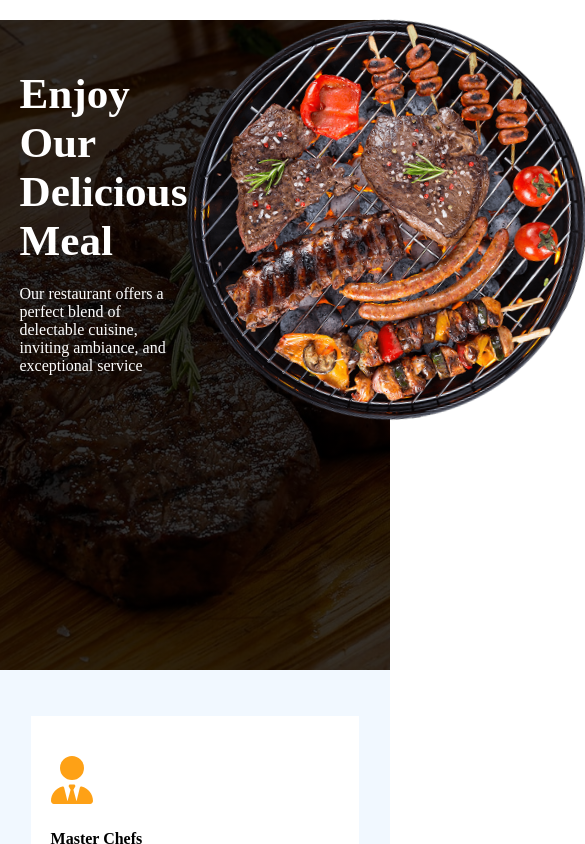
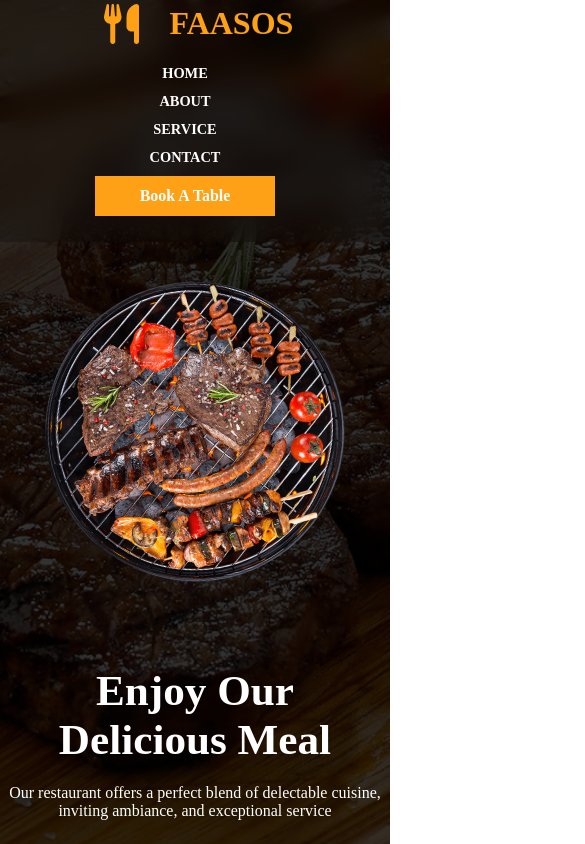
Before and after one commit to Sahilnainani/restaurant-web, a React (Create React App) app: page / in a window 390 px wide. Shown: the top 844 px of the page, 585 px wide, since content can reach past the window. Built offline with nearby package versions, Linux system fonts and the light colour scheme.

Commit message:
make every section responsive

```diff
--- a/src/components/Home.js
+++ b/src/components/Home.js
@@ -1,4 +1,3 @@
-
 import React from "react";
 import { FontAwesomeIcon } from "@fortawesome/react-fontawesome";
 import {
--- a/src/css/Home.css
+++ b/src/css/Home.css
@@ -17,6 +17,9 @@
   display: flex;
   align-items: center;
 }
+.container .navbar .toggle-btn{
+    display: none;
+  }
 .container .restaurant-name {
   align-items: center;
   display: flex;
@@ -80,6 +83,7 @@
   margin-bottom: 20px;
 }
 .container .content .spinner {
+    overflow: hidden;
   margin-left: auto;
   margin-right: 30px;
 }
@@ -187,7 +191,7 @@
   margin: 10px 0;
 }
 .about-container .about-content .experience {
-  display: flex;
+  /* display: flex; */
   margin-bottom: 20px;
 }
 .about-container .about-content .experience .experience1 {
@@ -427,12 +431,45 @@
   width: fit-content;
   color: white;
 }
+.dropdown-menu{
+    position: absolute;
+    right: 2rem;
+    top: 35px;
+    width: 100%;
+    border-radius: 10px;
+    background-color: #0f172b;
+    /* background-b; */
+}
+.dropdown-menu li{
+    padding: 0.5rem;
+    display: flex;
+    /* align-items: center; */
+    justify-content: center;
+}
+.dropdown-menu li a {
+    text-decoration: none;
+    color: white;
+    font-weight: 700;
+    cursor: pointer;
+    font-size: 0.9rem;
+  }
+  .dropdown-menu li a:hover {
+    color: #fea116;
+    transition: 0.5s;
+  }
+  .dropdown-menu li button {
+    background-color: #fea116;
+    font-weight: 600;
+    color: white;
+    border: #fea116;
+    font-size: 1rem;
+    height: 40px;
+    width: 180px;
+    cursor: pointer;
+  }
 @media screen and (max-width: 1300px) {
   .services-container .service {
     flex: 35%;
-  }
-  .container .navbar {
-    display: none;
   }
   .booking-container {
     display: block;
@@ -452,7 +489,29 @@
     display: block;
   }
 }
-@media screen and (max-width: 900px) {
+@media screen and (max-width: 920px) {
+        .container .navbar .restaurant-name{
+        width: fit-content;
+        margin-left: auto;
+        margin-right: auto;
+        }
+      .container {
+        height: 750px;
+      }
+      .container .navbar{
+        backdrop-filter: blur(15px);
+        background: rgba(0, 0, 0, 0.2);
+        text-align: center;
+        display: block;
+        padding-bottom: 10px;
+      }
+      .container .navbar ul{
+        display: block;
+      }
+      .container .navbar ul li{
+        margin: 10px;
+      }
+
   .footer .footer1 .section h4 {
     margin-top: 0px;
     margin-bottom: 8px;
@@ -469,7 +528,83 @@
     padding: 0 10px;
   }
 }
+@media screen and (max-width: 800px) and (min-width:500px){
+    .container .content .spinner {
+        margin-left: auto;
+        margin-right: auto;
+        width: 400px;
+    }
+}
+
+@media screen and (max-width: 800px){
+    .container{
+        height: 950px;
+    }
+    .container .content{
+        display: block;
+    }
+    .container .content .content-wrapper{
+        position: absolute;
+        bottom: 30px;
+        text-align: center;
+        right: 0;
+        left: 0;
+        width: 100%;
+    }
+    .container .content .content-wrapper h2{
+        margin-left: auto;
+        margin-right: auto;
+        width: 50%;
+    }
+    .container .content .content-wrapper div{
+        margin-left: auto;
+        margin-right: auto;
+        width: 65%;
+    }
+}
+@media screen and (max-width: 700px){
+    .about-container{
+        padding-top: 50px;
+        padding-bottom: 20px;
+    }
+    .menu-container{
+        padding-top: 50px;
+        padding-bottom: 50px;
+    }
+    .about-container .about-photos {
+        width: 420px;
+      }
+      .about-container .about-photos .img-container {
+        height: 200px;
+        width: 200px;
+      }
+      .about-container .about-photos .img-container .about-img1 {
+        height: 200px;
+        width: 200px;
+      }
+      .about-container .about-photos .img-container .about-img2 {
+        height: 150px;
+        width: 150px;
+      }
+      .about-container .about-photos .img-container .about-img3 {
+        height: 150px;
+        width: 150px;
+      }
+      .about-container .about-photos .img-container .about-img4 {
+        height: 200px;
+        width: 200px;
+      }
+}
 @media screen and (max-width: 650px) {
+    .container{
+        height: 950px;
+    }
+    .container .content .content-wrapper h2{
+        width: 70%;
+    }
+    .container .content .content-wrapper div{
+        width: 90%;
+    }
   .footer .footer1 .section {
     padding-top: 0px;
     flex: 50%;
@@ -481,3 +616,55 @@
     padding: 10px;
   }
 }
+@media (max-width: 500px){
+    .container{
+        height: 850px;
+    }
+    .container .content .spinner {
+        margin-top: 40px;
+        margin-left: auto;
+        margin-right: auto;
+        height: 300px;
+        width: 300px;
+    }
+    .container .content .spinner .spinner-image{
+        height: 300px;
+        width: 300px;
+    }
+    .about-container .about-photos {
+        width: 320px;
+      }
+      .about-container .about-photos .img-container {
+        height: 150px;
+        width: 150px;
+      }
+      .about-container .about-photos .img-container .about-img1 {
+        height: 150px;
+        width: 150px;
+      }
+      .about-container .about-photos .img-container .about-img2 {
+        height: 125px;
+        width: 125px;
+      }
+      .about-container .about-photos .img-container .about-img3 {
+        height: 125px;
+        width: 125px;
+      }
+      .about-container .about-photos .img-container .about-img4 {
+        height: 150px;
+        width: 150px;
+      }
+      .container .content .content-wrapper h2{
+        margin-left: auto;
+        margin-right: auto;
+        width: 80%;
+    }
+    .container .content .content-wrapper div{
+        margin-left: auto;
+        margin-right: auto;
+        width: 100%;
+    }
+    .about-container .experience{
+        display: block;
+    }
+}
```
